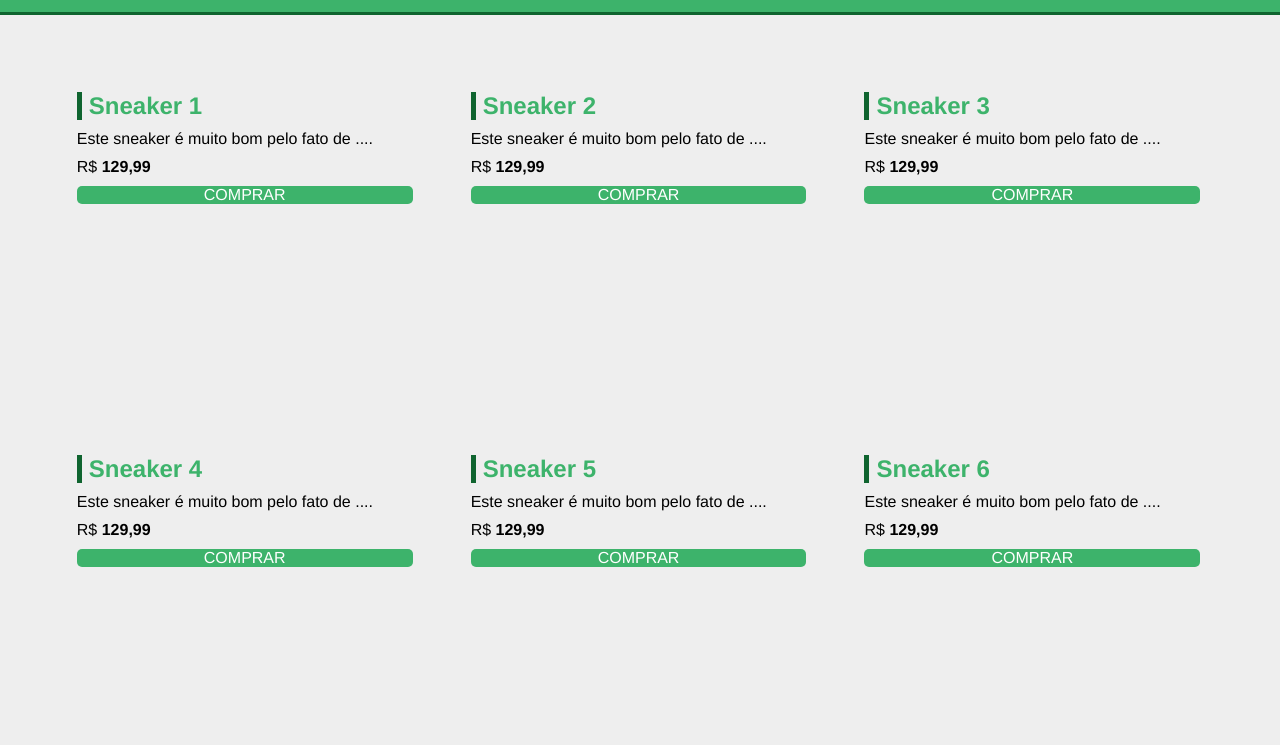
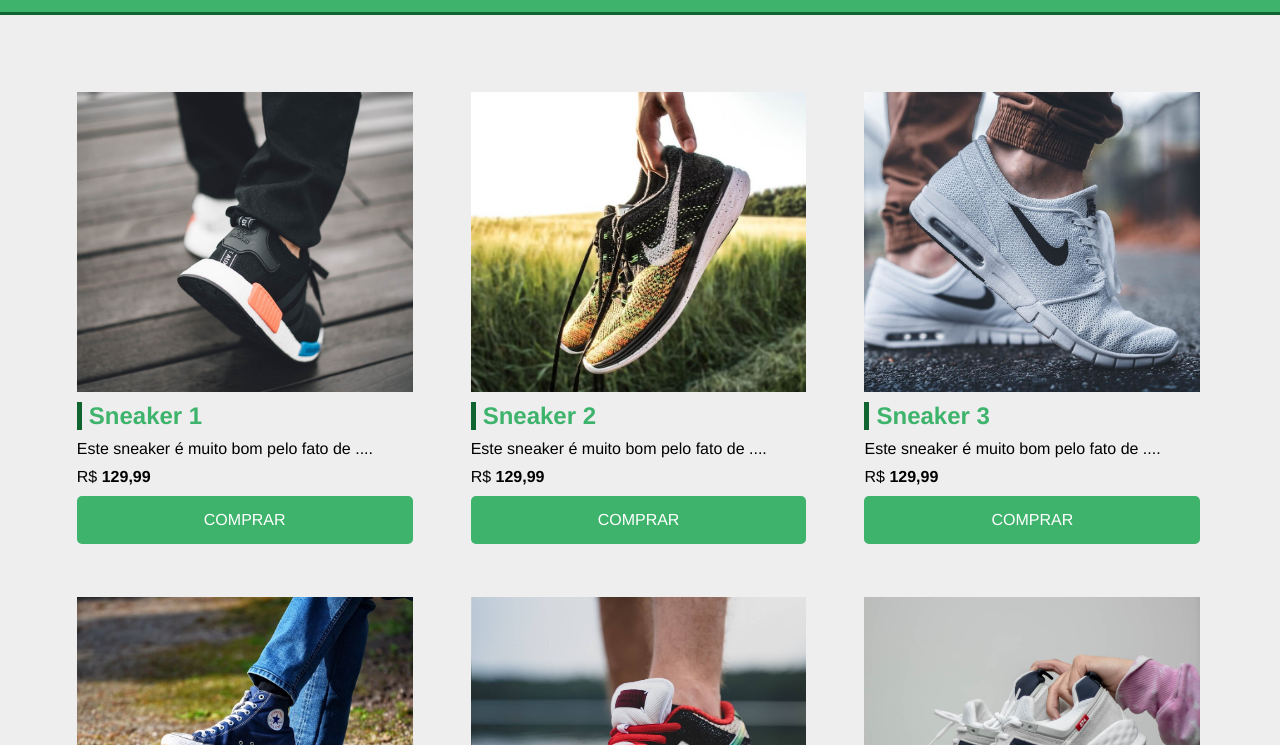
Before and after one commit to luizcpaiva/Teste-HTML-CSS, a plain HTML site: page index.html in a window 1280 px wide. Shown: the part 55-800 px from the top of the page. Drawn offline with Linux system fonts and the light colour scheme.

Commit message:
Finalizado

```diff
--- a/css/styles.css
+++ b/css/styles.css
@@ -42,24 +42,24 @@
     background-size: cover;
  }
 
- #img-1 {
+ #img_1 {
     background-image: url('../img/tenis1.jpg')
  }
 
- #img-2 {
+ #img_2 {
     background-image: url('../img/tenis2.jpg')
  }
 
- #img-3 {
+ #img_3 {
     background-image: url('../img/tenis3.jpg')
  }
- #img-4 {
+ #img_4 {
     background-image: url('../img/tenis4.jpg')
  }
- #img-5 {
+ #img_5 {
     background-image: url('../img/tenis5.jpg')
  }
- #img-6 {
+ #img_6 {
     background-image: url('../img/tenis6.jpg')
  }
 
@@ -87,6 +87,7 @@
     text-decoration: none;
     background-color: #3db36b;
     color: #FFF;
+    padding: 15px;
     border-radius: 5px;
     transition: .5s;
  }
--- a/index.html
+++ b/index.html
@@ -16,7 +16,7 @@
   <main class="container">
     <section class = "products-container">
       <div class = "card">
-        <div class="product-image" id="img_1">
+        <div class="product-image" id="img_1"> </div>
           <h3>Sneaker 1</h3>
           <p>Este sneaker é muito bom pelo fato de ....</p>
           <p>R$ <span class = "bold" >129,99</span></p>
@@ -25,7 +25,7 @@
       </div>
 
       <div class = "card">
-        <div class="product-image" id="img_2">
+        <div class="product-image" id="img_2"> </div>
           <h3>Sneaker 2</h3>
           <p>Este sneaker é muito bom pelo fato de ....</p>
           <p>R$ <span class = "bold" >129,99</span></p>
@@ -34,7 +34,7 @@
       </div>
 
       <div class = "card">
-        <div class="product-image" id="img_3">
+        <div class="product-image" id="img_3"> </div>
           <h3>Sneaker 3</h3>
           <p>Este sneaker é muito bom pelo fato de ....</p>
           <p>R$ <span class = "bold" >129,99</span></p>
@@ -43,7 +43,7 @@
       </div>
 
       <div class = "card">
-        <div class="product-image" id="img_4">
+        <div class="product-image" id="img_4"> </div>
           <h3>Sneaker 4</h3>
           <p>Este sneaker é muito bom pelo fato de ....</p>
           <p>R$ <span class = "bold" >129,99</span></p>
@@ -52,21 +52,21 @@
       </div>
 
       <div class = "card">
-        <div class="product-image" id="img_5">
+        <div class="product-image" id="img_5"> </div>
           <h3>Sneaker 5</h3>
           <p>Este sneaker é muito bom pelo fato de ....</p>
           <p>R$ <span class = "bold" >129,99</span></p>
           <a href = "#" class = btn >Comprar</a>
-        </div>
+
       </div>
 
       <div class = "card">
-        <div class="product-image" id="img_6">
+        <div class="product-image" id="img_6"></div>
           <h3>Sneaker 6</h3>
           <p>Este sneaker é muito bom pelo fato de ....</p>
           <p>R$ <span class = "bold" >129,99</span></p>
           <a href = "#" class = btn >Comprar</a>
-        </div>
+
       </div>
     </section>
 
```
Also changed, not shown: 1 other file.
